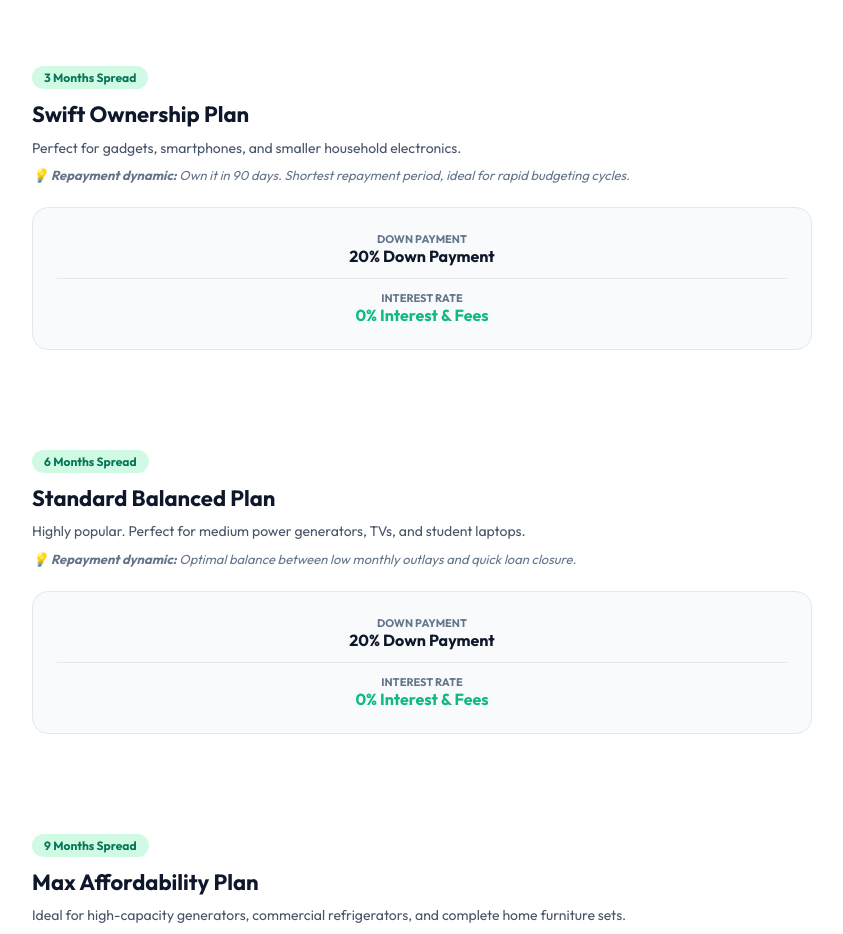
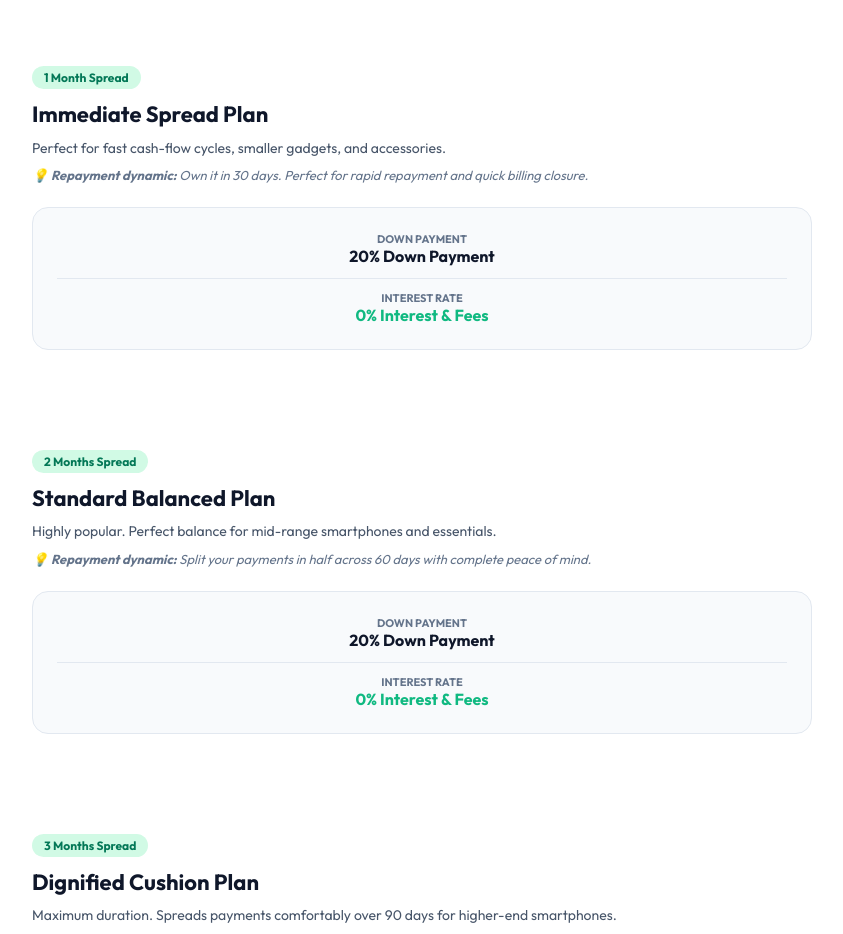
Before and after one commit to KusuConsult-NG/UPA-website, a Next.js app: page /payment-plans in a window 1280 px wide. Shown: the part 300-1234 px from the top of the page, without its empty margins (218-1061 px from the left). Built offline with nearby package versions, Linux system fonts and the light colour scheme.

Commit message:
chore: complete 1-3 months installment spreads transition across all catalog nodes

```diff
--- a/src/app/components/Header.js
+++ b/src/app/components/Header.js
@@ -51,7 +51,7 @@ export default function Header() {
         <nav className="nav-menu">
           {navLinks.map((link) => (
             <Link
-              key={link.path}
+              key={link.name}
               href={link.path}
               className={`nav-link ${pathname === link.path ? "active" : ""}`}
             >
@@ -86,7 +86,7 @@ export default function Header() {
           <nav className="mobile-nav">
             {navLinks.map((link) => (
               <Link
-                key={link.path}
+                key={link.name}
                 href={link.path}
                 className="mobile-nav-link"
                 onClick={closeMobileMenu}
--- a/src/app/faqs/page.js
+++ b/src/app/faqs/page.js
@@ -6,7 +6,7 @@ import Link from "next/link";
 const FAQ_DATA = [
   {
     q: "How do installment payments work?",
-    a: "You make a small initial down payment (usually 20% of the item's total cost) at checkout, and then spread the remaining balance over agreed monthly installments (3, 6, or 9 months) that comfortably fit your income schedule.",
+    a: "You make a small initial down payment (usually 20% of the item's total cost) at checkout, and then spread the remaining balance over agreed monthly installments (1, 2, or 3 months) that comfortably fit your income schedule.",
     category: "Payments"
   },
   {
--- a/src/app/how-it-works/page.js
+++ b/src/app/how-it-works/page.js
@@ -77,7 +77,7 @@ export default function HowItWorks() {
               <span style={{ fontSize: "12px", color: "var(--primary-emerald)", fontWeight: "800", textTransform: "uppercase" }}>Step Three</span>
               <h2 style={{ fontSize: "24px", marginTop: "8px", marginBottom: "16px" }}>Pay Small Small</h2>
               <p style={{ color: "var(--text-secondary)", fontSize: "15px", lineHeight: "1.7" }}>
-                Pay an initial down payment (usually 20% of the total order value) securely through our online checkout. The remaining 80% is comfortably spread across equal monthly repayments (3, 6, or 9 months) at absolutely 0.00% interest.
+                Pay an initial down payment (usually 20% of the total order value) securely through our online checkout. The remaining 80% is comfortably spread across equal monthly repayments (1, 2, or 3 months) at absolutely 0.00% interest.
               </p>
             </div>
             <div style={{ backgroundColor: "var(--bg-neutral)", borderRadius: "var(--radius-md)", display: "flex", alignItems: "center", justifyContent: "center", fontSize: "72px", padding: "40px" }}>
--- a/src/app/payment-plans/page.js
+++ b/src/app/payment-plans/page.js
@@ -3,26 +3,26 @@ import Link from "next/link";
 export default function PaymentPlans() {
   const tiers = [
     {
-      months: 3,
-      name: "Swift Ownership Plan",
-      desc: "Perfect for gadgets, smartphones, and smaller household electronics.",
-      benefit: "Own it in 90 days. Shortest repayment period, ideal for rapid budgeting cycles.",
+      months: 1,
+      name: "Immediate Spread Plan",
+      desc: "Perfect for fast cash-flow cycles, smaller gadgets, and accessories.",
+      benefit: "Own it in 30 days. Perfect for rapid repayment and quick billing closure.",
       downPayment: "20% Down Payment",
       rate: "0% Interest & Fees"
     },
     {
-      months: 6,
+      months: 2,
       name: "Standard Balanced Plan",
-      desc: "Highly popular. Perfect for medium power generators, TVs, and student laptops.",
-      benefit: "Optimal balance between low monthly outlays and quick loan closure.",
+      desc: "Highly popular. Perfect balance for mid-range smartphones and essentials.",
+      benefit: "Split your payments in half across 60 days with complete peace of mind.",
       downPayment: "20% Down Payment",
       rate: "0% Interest & Fees"
     },
     {
-      months: 9,
-      name: "Max Affordability Plan",
-      desc: "Ideal for high-capacity generators, commercial refrigerators, and complete home furniture sets.",
-      benefit: "Lowest possible monthly outlays, structured specifically around steady incomes.",
+      months: 3,
+      name: "Dignified Cushion Plan",
+      desc: "Maximum duration. Spreads payments comfortably over 90 days for higher-end smartphones.",
+      benefit: "Lowest possible monthly layout, designed to fit comfortably with monthly income cycles.",
       downPayment: "20% Down Payment",
       rate: "0% Interest & Fees"
     }
@@ -57,7 +57,7 @@ export default function PaymentPlans() {
                   width: "fit-content",
                   marginBottom: "12px"
                 }}>
-                  {t.months} Months Spread
+                  {t.months} {t.months === 1 ? "Month" : "Months"} Spread
                 </span>
                 <h3 style={{ fontSize: "22px", marginBottom: "8px" }}>{t.name}</h3>
                 <p style={{ color: "var(--text-secondary)", fontSize: "14px", lineHeight: "1.6", marginBottom: "8px" }}>
@@ -100,7 +100,7 @@ export default function PaymentPlans() {
             The 0% Interest Difference
           </h3>
           <p style={{ color: "var(--text-secondary)", fontSize: "14px", textAlign: "center", marginBottom: "32px", maxWidth: "600px", margin: "0 auto 32px" }}>
-            Traditional consumer loans add compounding interest, processing fees, and insurance charges. Here is a direct calculation of a smartphone purchase (total value ₦300,000) spread over 6 months:
+            Traditional consumer loans add compounding interest, processing fees, and insurance charges. Here is a direct calculation of a smartphone purchase (total value ₦300,000) spread over 3 months:
           </p>
 
           <div style={{ overflowX: "auto" }}>
```
Also changed, not shown: src/app/page.js (+5 -5 lines), src/app/shop/page.js (+8 -8 lines).
